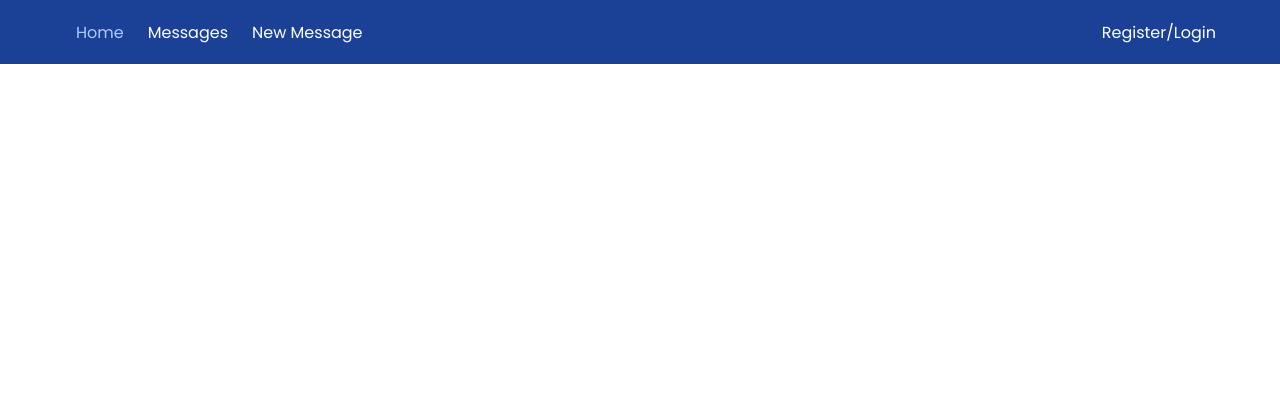
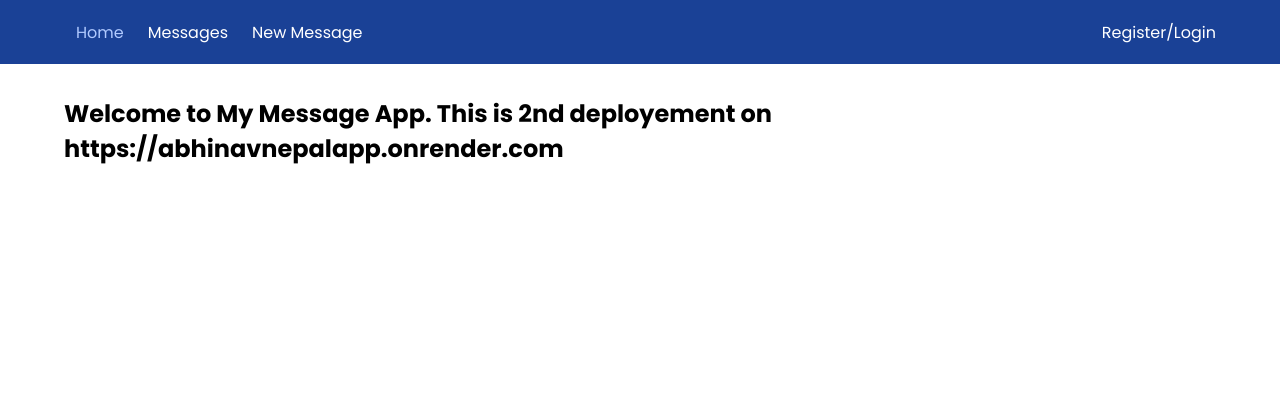
Before and after one commit to avinabnepal/mysite.messageapp, a Django app: page /app/ in a window 1280 px wide. Shown: the top 420 px of the page. Run offline with Django 4.2, Linux system fonts and the light colour scheme.

Commit message:
Small Refactor

```diff
--- a/mysite/urls.py
+++ b/mysite/urls.py
@@ -15,6 +15,7 @@ Including another URLconf
 """
 from django.contrib import admin
 from django.urls import path, include
+from . import settings
 
 urlpatterns = [
     path('admin/', admin.site.urls),
--- a/templates/message/index.html
+++ b/templates/message/index.html
@@ -3,5 +3,5 @@
 {% block nav_home %}active{% endblock %}
 
 {% block content %}
-
+    <h2>Welcome to My Message App. This is 2nd deployement on https://abhinavnepalapp.onrender.com</h2>
 {% endblock %}
```
